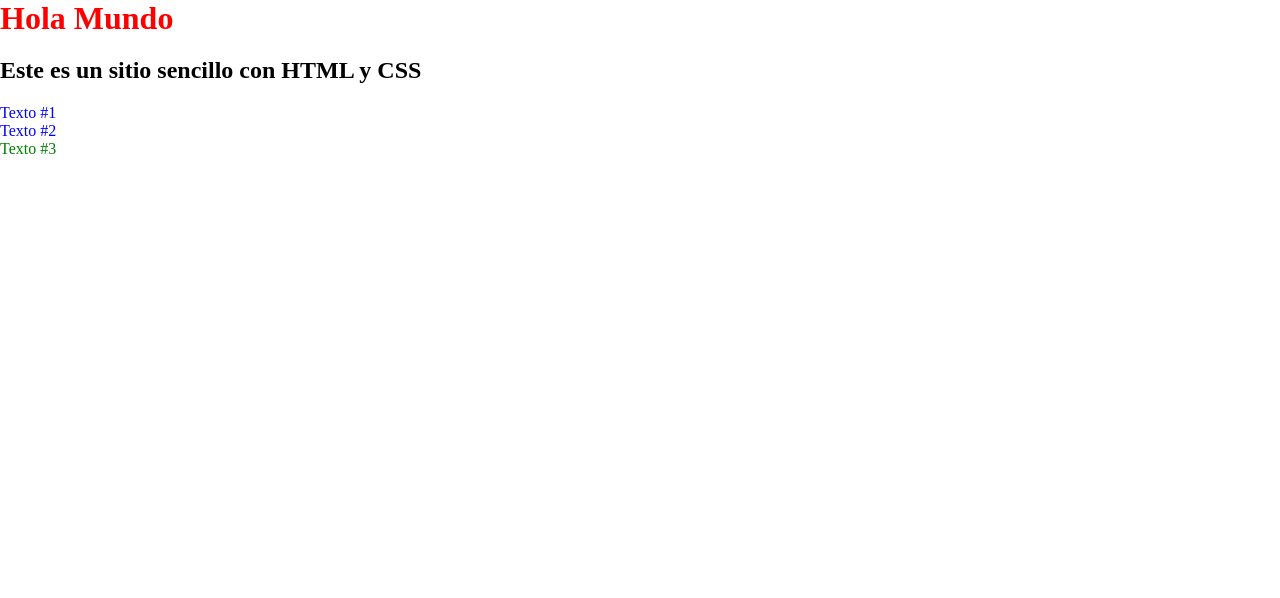
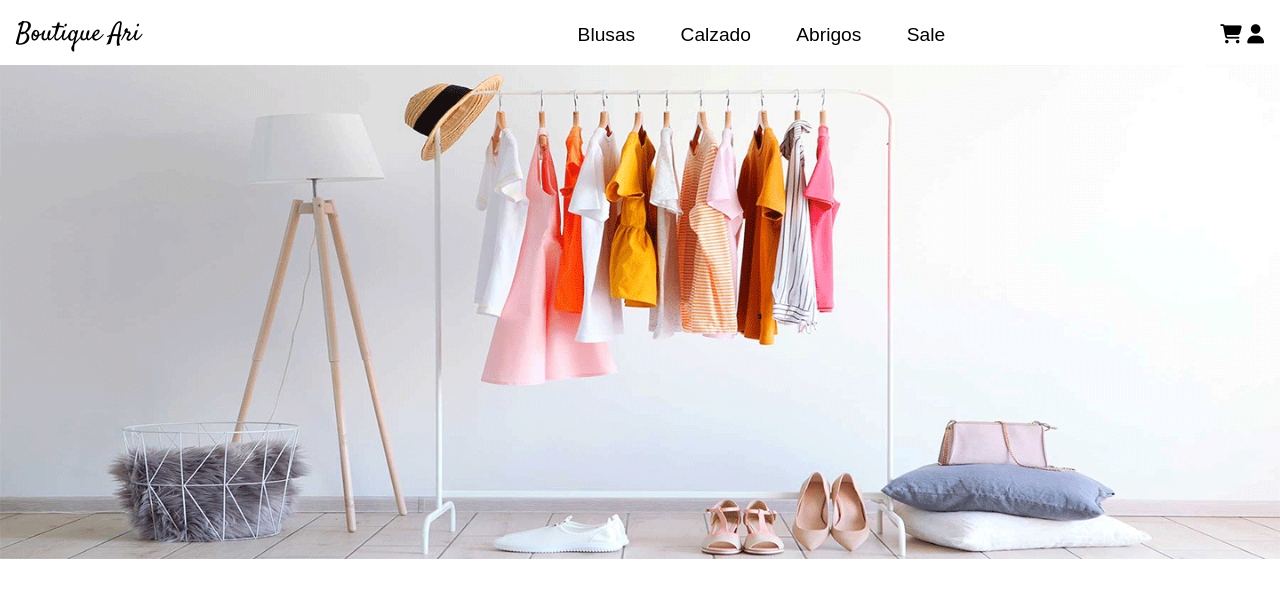
Before and after one commit to hazel-chavez04/Practica1-soft, a plain HTML site: page index.html in a window 1280 px wide. Drawn offline with Linux system fonts and the light colour scheme; a web font is replaced by a local one.

Commit message:
Finalizando section header
Agregando estilos fuente color

```diff
--- /dev/null
+++ b/css/colorsheme.css
@@ -0,0 +1,10 @@
+@import url("https://fonts.googleapis.com/css2?&family=Redressed&family=Satisfy&family=Nunito+Sans:wght@200&family=Open+Sans:wght@300");
+:root{
+    --color-primario: #845EC2;
+    --color-primario2: #00C9A7;
+    --color-secundario:#F3C5FF;
+    --color-secundario2: #FEFEDF;
+    --color-blanco: #ffff;
+    --fuente-primaria: 'Satisfy', cursive;
+    --fuente-primaria1: sans-serif;
+}
--- /dev/null
+++ b/css/style.css
@@ -0,0 +1,52 @@
+@import url(/css/colorsheme.css);
+*{
+    margin: 0;
+    padding: 0;
+    box-sizing: border-box;
+}
+header{
+    width: 100%;
+    height: 65px;
+    padding: 1rem;
+    /* background-color: var(--color-secundario2); */
+}
+ header div.container{
+    display: flex;
+    justify-content: space-between;
+
+}
+div.container p{
+    font-family: var(--fuente-primaria);
+    font-size: clamp(1rem,2vw,2rem);
+}
+div.container a{
+	color: #000;
+	text-decoration: none;
+}
+nav{
+    width: 55%;
+    display: flex;
+    justify-content: space-between;
+    align-items: center;
+    font-family: var(--fuente-primaria1);
+    font-size: clamp(1rem,1.5vw,1.75rem) ;
+}
+
+nav ul li{
+    display: inline-block;
+    margin-right: 2.5rem;
+}
+nav ul li:hover{
+    cursor: pointer;
+    color: var(--color-primario);
+}
+i.fa.fa-shopping-cart:hover, i.fa.fa-user.aria-hidden:hover{
+    cursor: pointer;
+    color: var(--color-primario);
+}
+i.fa.fa-user.aria-hidden:hover{
+    color: var(--color-primario);
+}
+.banner img{
+    width: 100%;
+}
--- a/index.html
+++ b/index.html
@@ -1,17 +1,37 @@
 <!DOCTYPE html>
 <html lang="en">
 <head>
-<meta charset="UTF-8" />
-<meta name="viewport" content="width=device-width, initial-scale=1.0" />
-<title>Document</title>
-<!-- Esta linea conecta nuestra página de estilos -->
-<link rel="stylesheet" href="style.css" />
+    <meta charset="UTF-8" />
+    <meta name="viewport" content="width=device-width, initial-scale=1.0" />
+    <title>Practica soft</title>
+    <!-- Esta linea conecta nuestra página de estilos -->
+    <link rel="stylesheet" href="css/style.css" />
 </head>
-<body>
-<h1>Hola Mundo</h1>
-<h2>Este es un sitio sencillo con HTML y CSS</h2>
-<p class="text">Texto #1</p>
-<p class="text">Texto #2</p>
-<p class="text" id="last_p">Texto #3</p>
+<header>
+    <!-- Aqui va el titulo -->
+    <div class="container">
+        <a href="#">
+            <p>Boutique Ari</p>
+        </a>
+        <nav>
+            <ul>
+                <li>Blusas</li>
+                <li>Calzado</li>
+                <li>Abrigos</li>
+                <li>Sale</li>
+            </ul>
+            <div class="user_Cart">
+                <i class="fa fa-shopping-cart" aria-hidden="true"></i>
+                <i class="fa fa-user aria-hidden=" true"></i>
+            </div>
+        </nav>
+    </div>
+</header>
+<div class="banner">
+    <img src="./img/banner.png" alt="banner">
+</div>
+<script src="https://kit.fontawesome.com/2c36e9b7b1.js" crossorigin="anonymous">
+</script>
 </body>
 </html>
+</html>
--- a/style.css
+++ /dev/null
@@ -1,17 +0,0 @@
-/* Es una práctica común eliminar margin y padding */
-body, h1, p {
-    margin: 0;
-    padding: 0;
-    }
-    /* Puedo seleccionar elementos por su tipo */
-    h1 {
-    color: red;
-    }
-    /* Puedo seleccionar elementos por su clase */
-    .text {
-    color: blue;
-    }
-    /* Puedo seleccionar elementos por su id */
-    #last_p {
-    color: green;
-    }
```
Also changed, not shown: img/banner.png (added).
